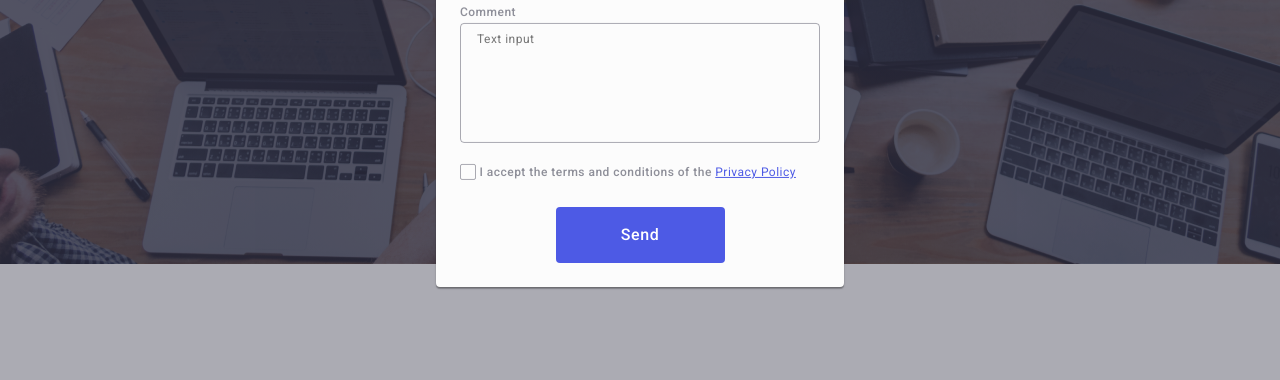
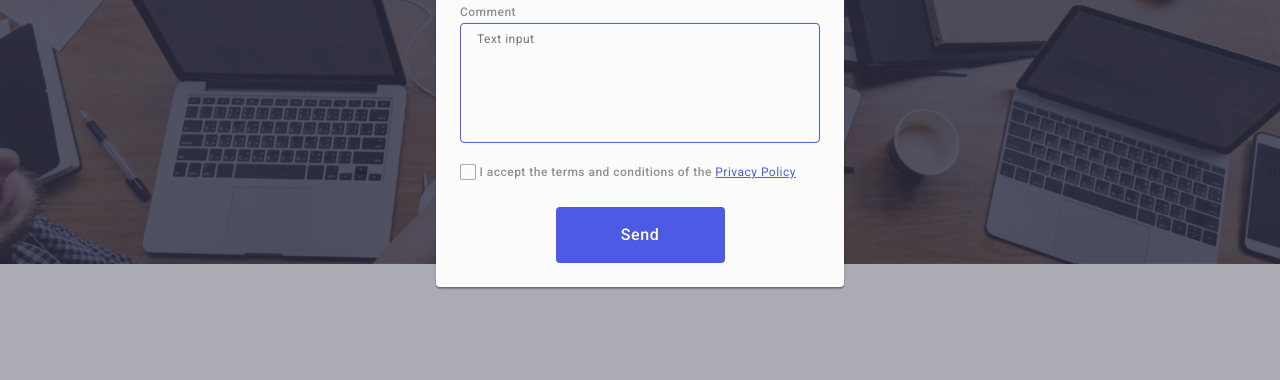
Before and after one commit to vikasavchuk/goit-markup-hw-05, a plain HTML site: page index.html in a window 1280 px wide. In both pictures the pointer is over the element "Comment". Shown: the part 409-789 px from the top of the page. Drawn offline with nearby package versions, Linux system fonts and the light colour scheme.

Commit message:
Edit textarea

```diff
--- a/css/styles.css
+++ b/css/styles.css
@@ -678,6 +678,11 @@ color: #404BBF;
     border: 1px solid rgba(46, 47, 66, 0.4)
   }
 
+  .modal-textarea:hover,
+  .modal-textarea:focus {
+    border-color: #4D5AE5;
+  }
+
   .visually-hidden {
     position: absolute;
     width: 1px;
```
